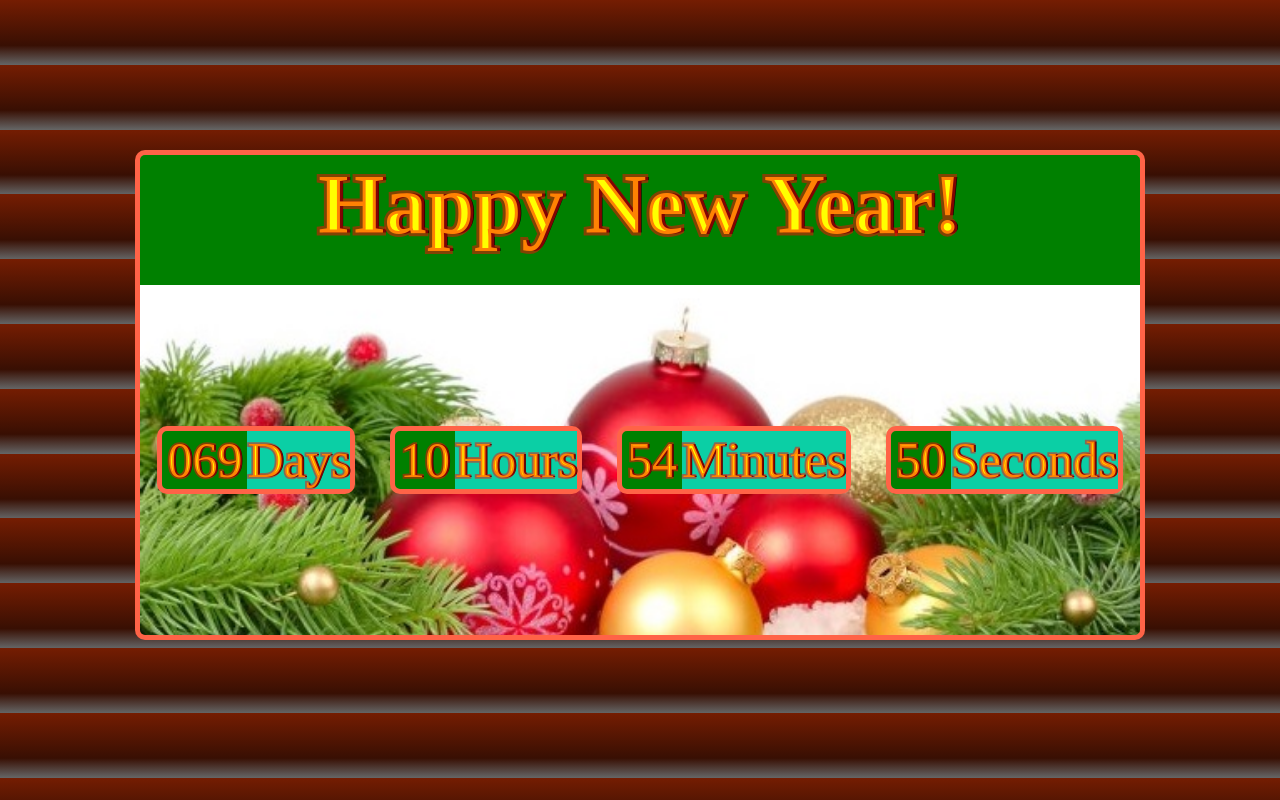
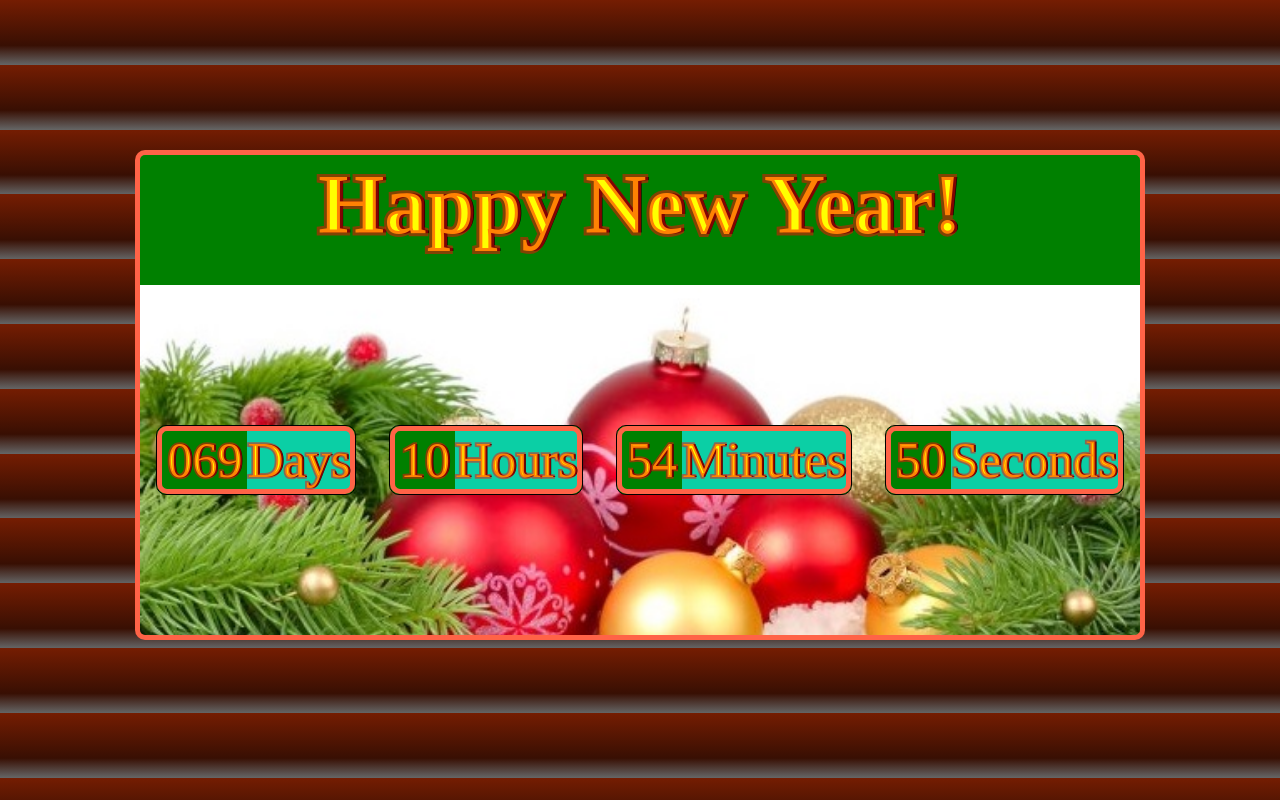
Before and after one commit to Vasia911119/goit-js-hw-11-timer, a plain HTML site: page index.html in a window 1280 px wide. Drawn offline with Linux system fonts and the light colour scheme.

Commit message:
Update styles.css

```diff
--- a/css/styles.css
+++ b/css/styles.css
@@ -16,9 +16,9 @@
   display: flex;
   flex-wrap: wrap;
   margin: auto;
-  border: 5px solid tomato;
   background-color: green;
   border-radius: 10px;
+  border: 1px solid rgb(0, 0, 0);
 }
 .value {
   font-size: 50px;
@@ -26,6 +26,11 @@
   -webkit-text-stroke: 0.07em rgba(255, 5, 5, 0.5);
   text-shadow: 0.04em 0 rgb(0, 0, 0);
   padding: 0 5px;
+  border-top-left-radius: 10px;
+  border-bottom-left-radius: 10px;
+  border-bottom: 5px solid tomato;
+  border-top: 5px solid tomato;
+  border-left: 5px solid tomato;
 }
 .label {
   font-size: 50px;
@@ -33,6 +38,11 @@
   background-color: rgb(11, 207, 165);
   -webkit-text-stroke: 0.07em rgba(255, 5, 5, 0.5);
   text-shadow: 0.04em 0 rgb(0, 0, 0);
+  border-top-right-radius: 10px;
+  border-bottom-right-radius: 10px;
+  border-bottom: 5px solid tomato;
+  border-top: 5px solid tomato;
+  border-right: 5px solid tomato;
 }
 h1 {
   border-top: 5px solid tomato;
```
